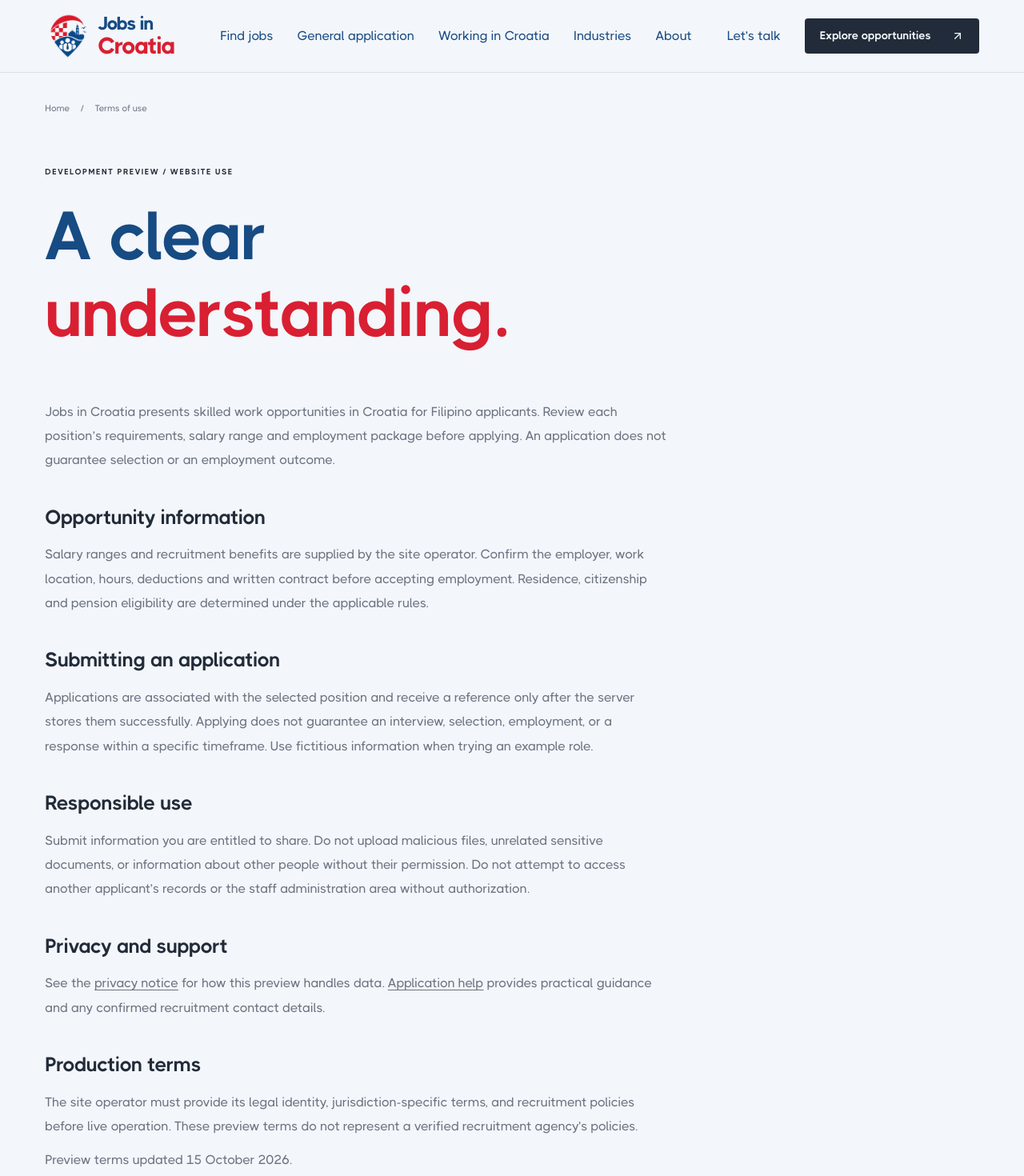
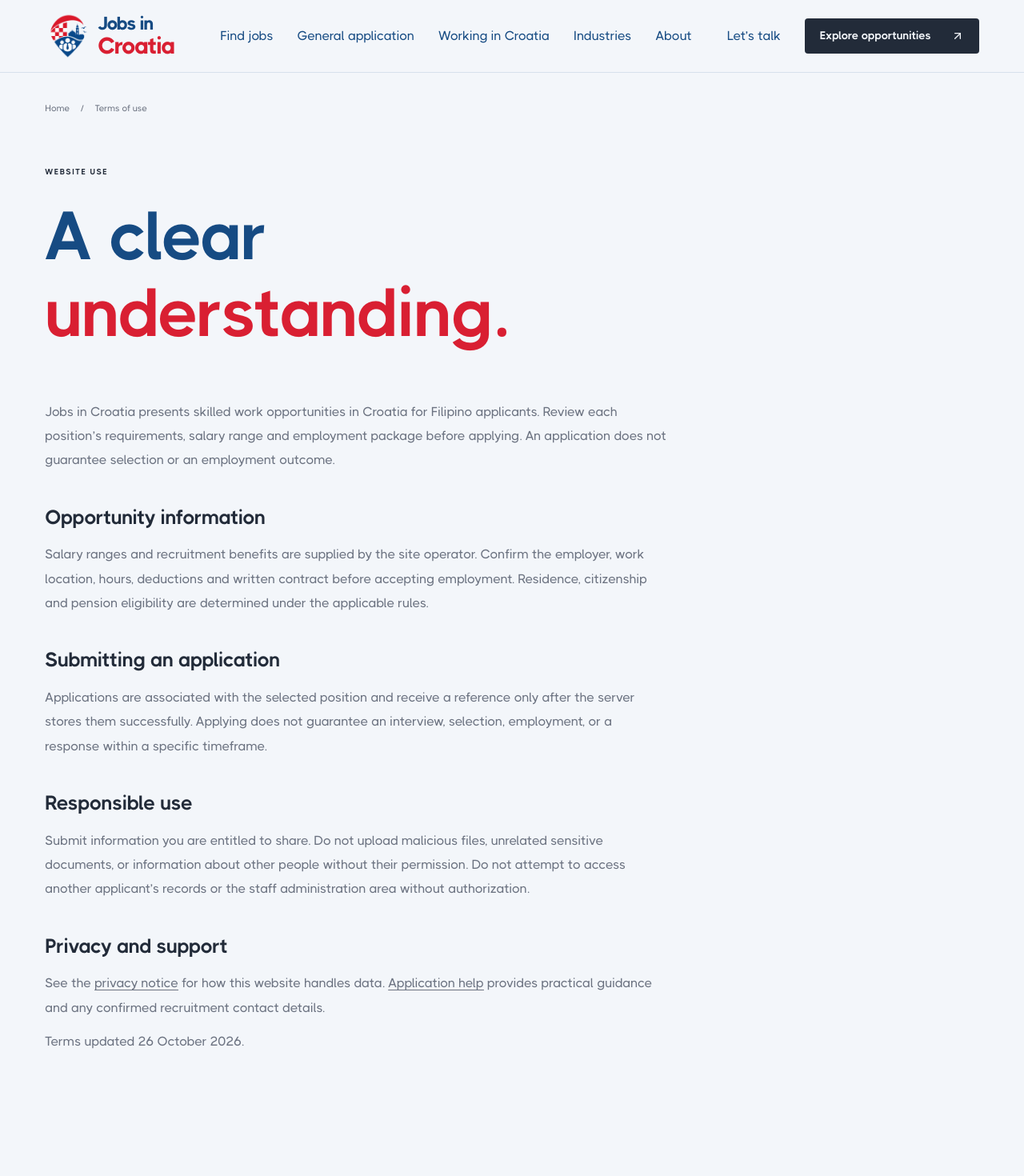
Before and after one commit to preymium5-ctrl/Job-Fair, a Next.js app: page /terms in a window 1280 px wide. Shown: the top 1470 px of the page at 80% size. Built offline with nearby package versions, Linux system fonts and the light colour scheme.

Commit message:
Remove development preview notices from terms

```diff
--- a/app/terms/page.tsx
+++ b/app/terms/page.tsx
@@ -13,7 +13,7 @@ export default function Terms() {
         <span>/</span>
         <span>Terms of use</span>
       </div>
-      <span className="eyebrow">Development preview / Website use</span>
+      <span className="eyebrow">Website use</span>
       <h1 className="page-heading">
         A clear
         <br />
@@ -39,8 +39,7 @@ export default function Terms() {
           Applications are associated with the selected position and receive a
           reference only after the server stores them successfully. Applying
           does not guarantee an interview, selection, employment, or a response
-          within a specific timeframe. Use fictitious information when trying an
-          example role.
+          within a specific timeframe.
         </p>
         <h2>Responsible use</h2>
         <p>
@@ -53,18 +52,11 @@ export default function Terms() {
         <h2>Privacy and support</h2>
         <p>
           See the <Link href="/privacy">privacy notice</Link> for how this
-          preview handles data. <Link href="/contact">Application help</Link>{" "}
+          website handles data. <Link href="/contact">Application help</Link>{" "}
           provides practical guidance and any confirmed recruitment contact
           details.
         </p>
-        <h2>Production terms</h2>
-        <p>
-          The site operator must provide its legal identity,
-          jurisdiction-specific terms, and recruitment policies before live
-          operation. These preview terms do not represent a verified recruitment
-          agency’s policies.
-        </p>
-        <p>Preview terms updated 15 October 2026.</p>
+        <p>Terms updated 26 October 2026.</p>
       </div>
     </div>
   );
```
